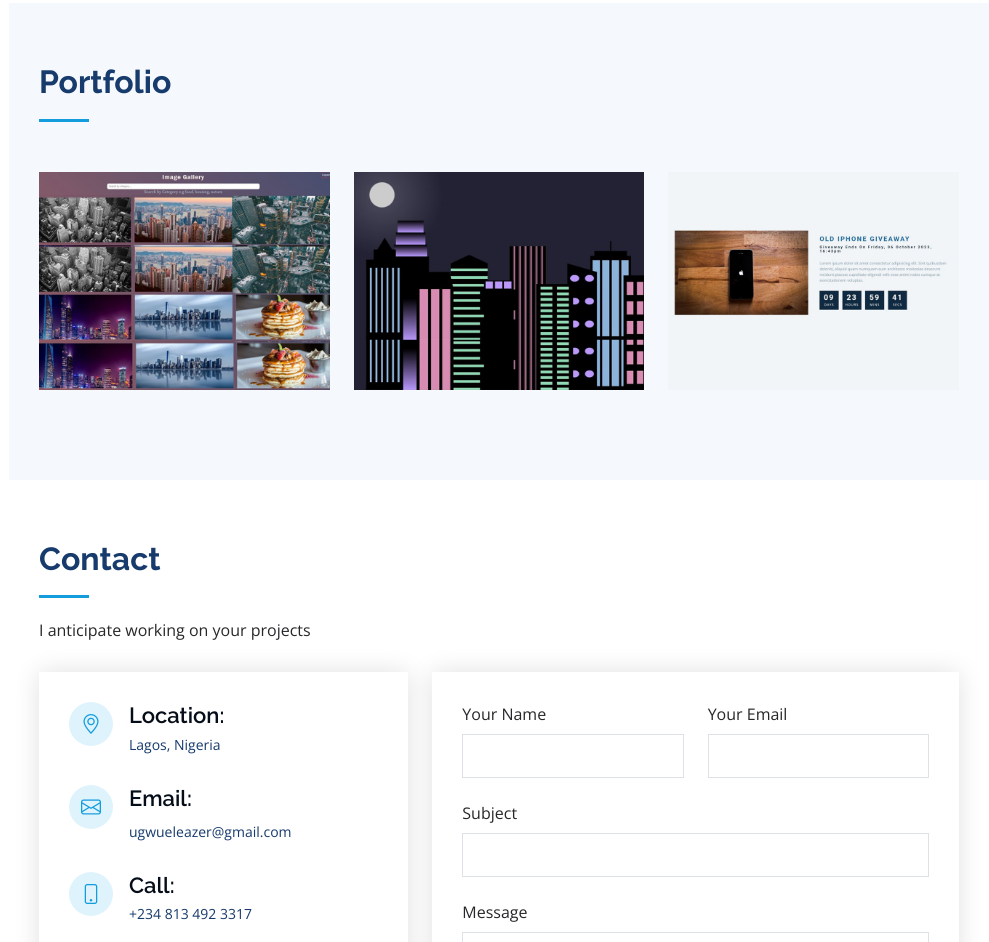
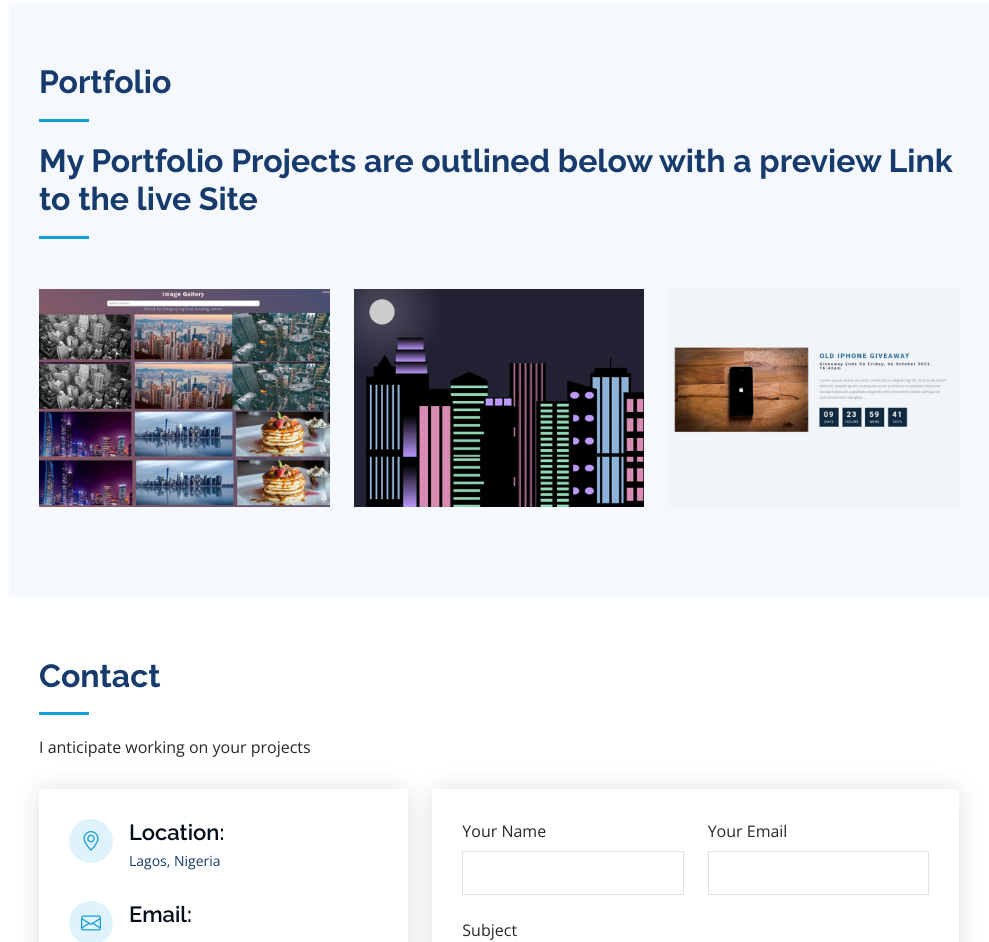
Before and after one commit to MobuchiElly/Portfolio, a plain HTML site: page index.html in a window 1280 px wide. Shown: the part 3027-3969 px from the top of the page, without its empty margins (291-1280 px from the left). Drawn offline with nearby package versions, Linux system fonts and the light colour scheme.

Commit message:
Porfolio

```diff
--- a/index.html
+++ b/index.html
@@ -266,7 +266,7 @@
 
         <div class="section-title">
           <h2>Portfolio</h2>
-          <!-- <p>Check out my project catalogue below</p> -->
+          <h2>My Portfolio Projects are outlined below with a preview Link to the live Site</h2>
         </div>
 
         <!-- <div class="row" data-aos="fade-up">
```
